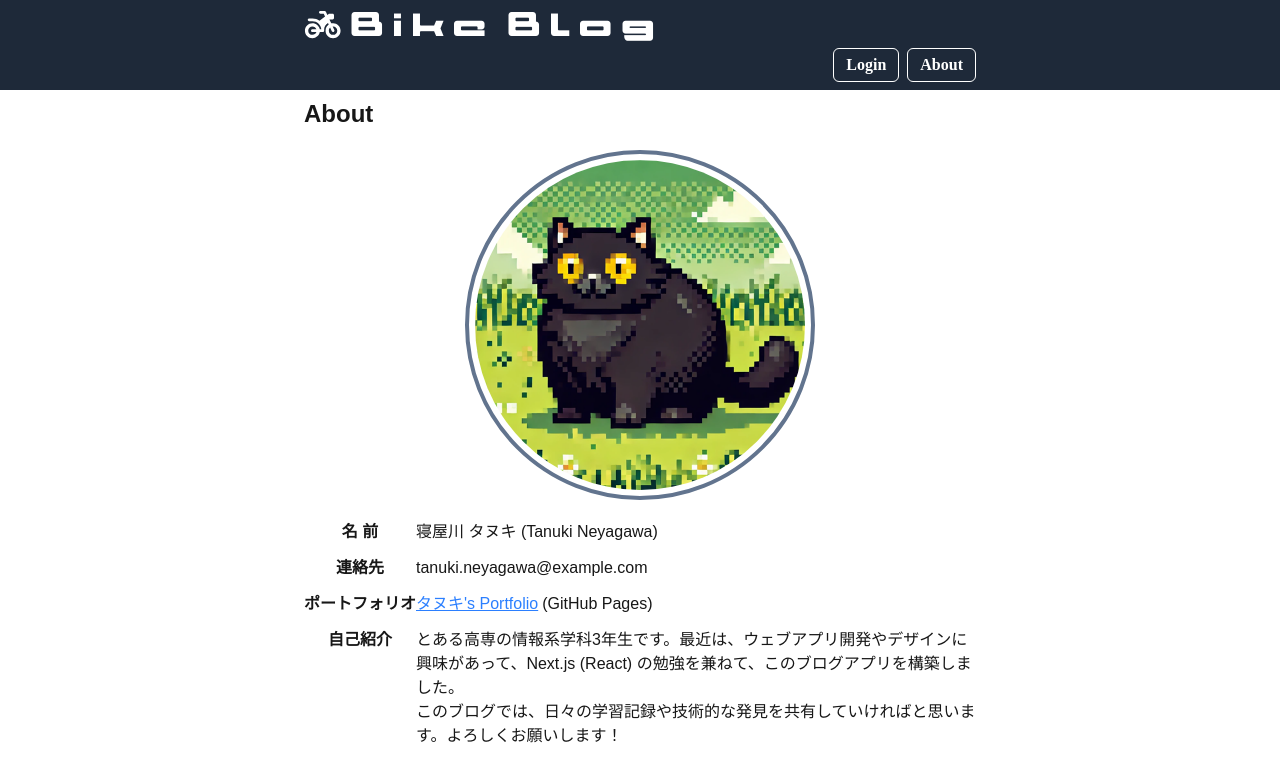
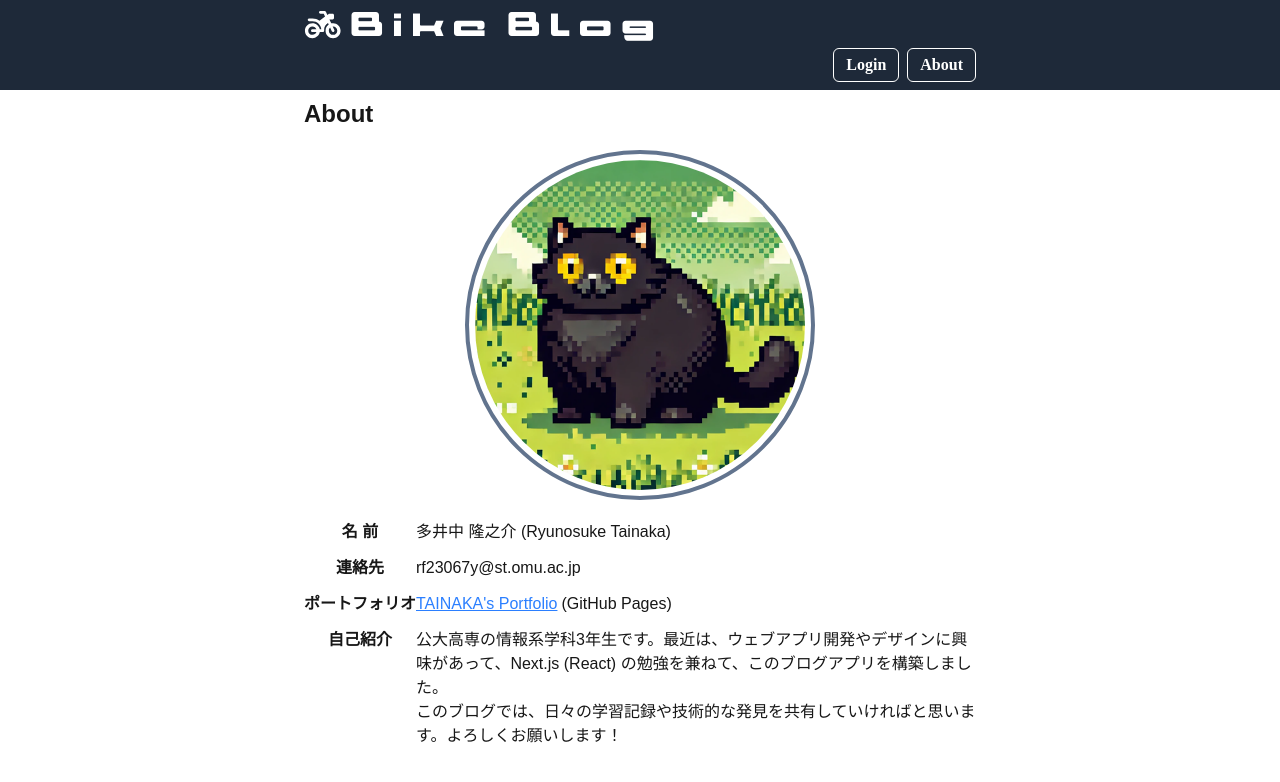
Before and after one commit to TainakaR/next-blog-app, a Next.js app: page /about in a window 1280 px wide. Shown: the top 782 px of the page. Built offline with nearby package versions, Linux system fonts and the light colour scheme; no server answers; a web font is replaced by a local one.

Commit message:
Aboutの修正

```diff
--- a/src/app/about/page.tsx
+++ b/src/app/about/page.tsx
@@ -26,11 +26,11 @@ const Page: React.FC = () => {
       <div className="space-y-3">
         <div className="md:flex md:justify-center">
           <div className="font-bold md:w-1/6 md:text-center">名 前</div>
-          <div className="md:w-5/6">寝屋川 タヌキ (Tanuki Neyagawa)</div>
+          <div className="md:w-5/6">多井中 隆之介 (Ryunosuke Tainaka)</div>
         </div>
         <div className="md:flex md:justify-center">
           <div className="font-bold md:w-1/6 md:text-center">連絡先</div>
-          <div className="md:w-5/6">tanuki.neyagawa@example.com</div>
+          <div className="md:w-5/6">rf23067y@st.omu.ac.jp</div>
         </div>
         <div className="md:flex md:justify-center">
           <div className="font-bold md:w-1/6 md:text-center">
@@ -38,10 +38,10 @@ const Page: React.FC = () => {
           </div>
           <div className="md:w-5/6">
             <a
-              href="https://google.com"
+              href="https://tainakar.github.io/PortFolio/"
               className="mr-1 text-blue-500 underline"
             >
-              タヌキ&apos;s Portfolio
+              TAINAKA&apos;s Portfolio
             </a>
             (GitHub Pages)
           </div>
@@ -49,7 +49,7 @@ const Page: React.FC = () => {
         <div className="md:flex md:justify-center">
           <div className="font-bold md:w-1/6 md:text-center">自己紹介</div>
           <div className="md:w-5/6">
-            とある高専の情報系学科3年生です。最近は、ウェブアプリ開発やデザインに興味があって、Next.js
+            公大高専の情報系学科3年生です。最近は、ウェブアプリ開発やデザインに興味があって、Next.js
             (React) の勉強を兼ねて、このブログアプリを構築しました。
             <br />
             このブログでは、日々の学習記録や技術的な発見を共有していければと思います。よろしくお願いします！
```
